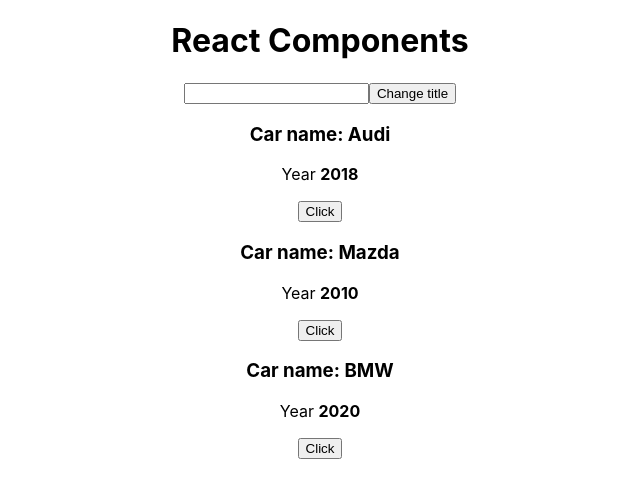
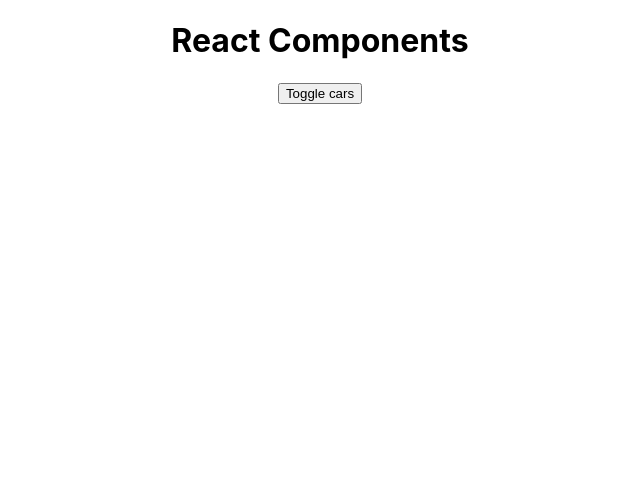
Before and after one commit to RuslanPostnikov/react-learn, a React (Create React App) app in the folder jsx-syntax/: page / in a window 1280 px wide. Shown: the top 498 px of the page, without its empty margins (320-960 px from the left). Built offline with nearby package versions, Linux system fonts and the light colour scheme.

Commit message:
jsx-syntax. Condition render

```diff
--- a/jsx-syntax/src/components/CarList.jsx
+++ b/jsx-syntax/src/components/CarList.jsx
@@ -10,31 +10,44 @@
                 {name: 'Mazda', year: 2010},
                 {name: 'BMW', year: 2020},
             ],
-            pageTitle: 'React Components'
+            pageTitle: 'React Components',
+            showCars: false
         };
     }
 
-    changeTitleHandler = (newTitle) => {
-
+    toggleCarsHandler = () => {
         this.setState({
-            pageTitle: newTitle
+            showCars: !this.state.showCars
         })
     }
 
-    handleInput = (e) => {
-        this.setState({
-            pageTitle: e.target.value
-        })
+    changeTitleHandler = pageTitle => {
+        this.setState({pageTitle})
     }
 
     render() {
+        // let cars = null;
+        //
+        // if(this.state.showCars) {
+        //     cars = this.state.cars.map((car, index) => {
+        //         return (
+        //             <Car
+        //                 key={index}
+        //                 name={car.name}
+        //                 year={car.year}
+        //                 onChangeTitle={() => this.changeTitleHandler(car.name)}
+        //             />
+        //         );
+        //     })
+        // }
+
         return (
             <>
                 <h1>{this.state.pageTitle}</h1>
-                <input type="text" onChange={this.handleInput}/>
-                <button onClick={this.changeTitleHandler.bind(this, 'Changed!')}>Change title</button>
+                <button onClick={this.toggleCarsHandler}>Toggle cars</button>
 
-                { this.state.cars.map((car, index) => {
+                { this.state.showCars ?
+                    this.state.cars.map((car, index) => {
                         return (
                             <Car
                                 key={index}
@@ -43,7 +56,9 @@
                                 onChangeTitle={() => this.changeTitleHandler(car.name)}
                             />
                         );
-                }) }
+                    })
+                    : null
+                }
             </>
         );
     }
```
Lines whose indentation alone changed are shown as unchanged.
